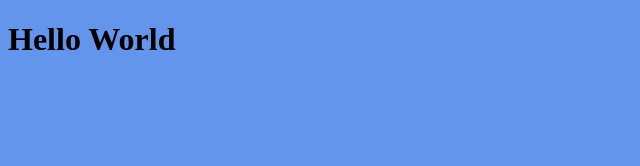
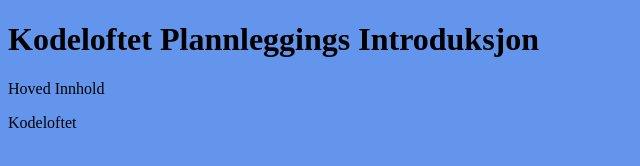
Before and after one commit to LarsGKodehode/kodeloftet-planning-introduction, a website: page index.html in a window 1280 px wide. Shown: the whole page, without its empty margins (0-640 px from the left). Drawn offline with Linux system fonts and the light colour scheme.

Commit message:
lagt til hoved struktur

```diff
--- a/index.html
+++ b/index.html
@@ -8,6 +8,18 @@
     <link rel="stylesheet" href="styles.css" />
   </head>
   <body>
-    <h1>Hello World</h1>
+
+    <header>
+      <h1>Kodeloftet Plannleggings Introduksjon</h1>
+    </header>
+
+    <main>
+      <p>Hoved Innhold</p>
+    </main>
+
+    <footer>
+      <p>Kodeloftet</p>
+    </footer>
+
   </body>
 </html>
```
Also changed, not shown: 1 other file.
